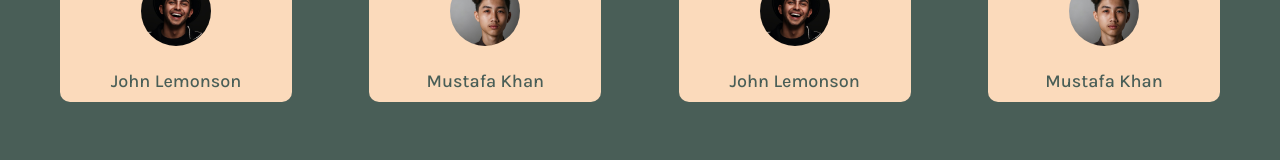
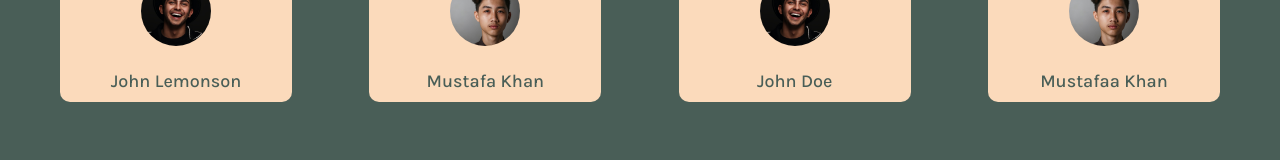
Before and after one commit to ImranNawar/restaurant, a React (Create React App) app: page / in a window 1280 px wide. Shown: the part 1807-1967 px from the top of the page. Built offline with nearby package versions, Linux system fonts and the light colour scheme; a web font is replaced by a local one.

Commit message:
key should be unique

```diff
--- a/src/components/TestimonialCards.js
+++ b/src/components/TestimonialCards.js
@@ -16,13 +16,13 @@ const TestimonialCards = () => {
         "It's a great experience. The ambiance is very welcoming and charming. Amazing food and service.",
     },
     {
-      name: "John Lemonson",
+      name: "John Doe",
       photo: "/images/john.png",
       message:
         "Hospitable hosts, delicious dishes, beautiful presentation, wide food list and wonderful dessert.",
     },
     {
-      name: "Mustafa Khan",
+      name: "Mustafaa Khan",
       photo: "/images/mustafa.png",
       message:
         "Excellent food. Menu is extensive and seasonal to a particularly high standard. Definitely fine dining. Highly recommended.",
```
